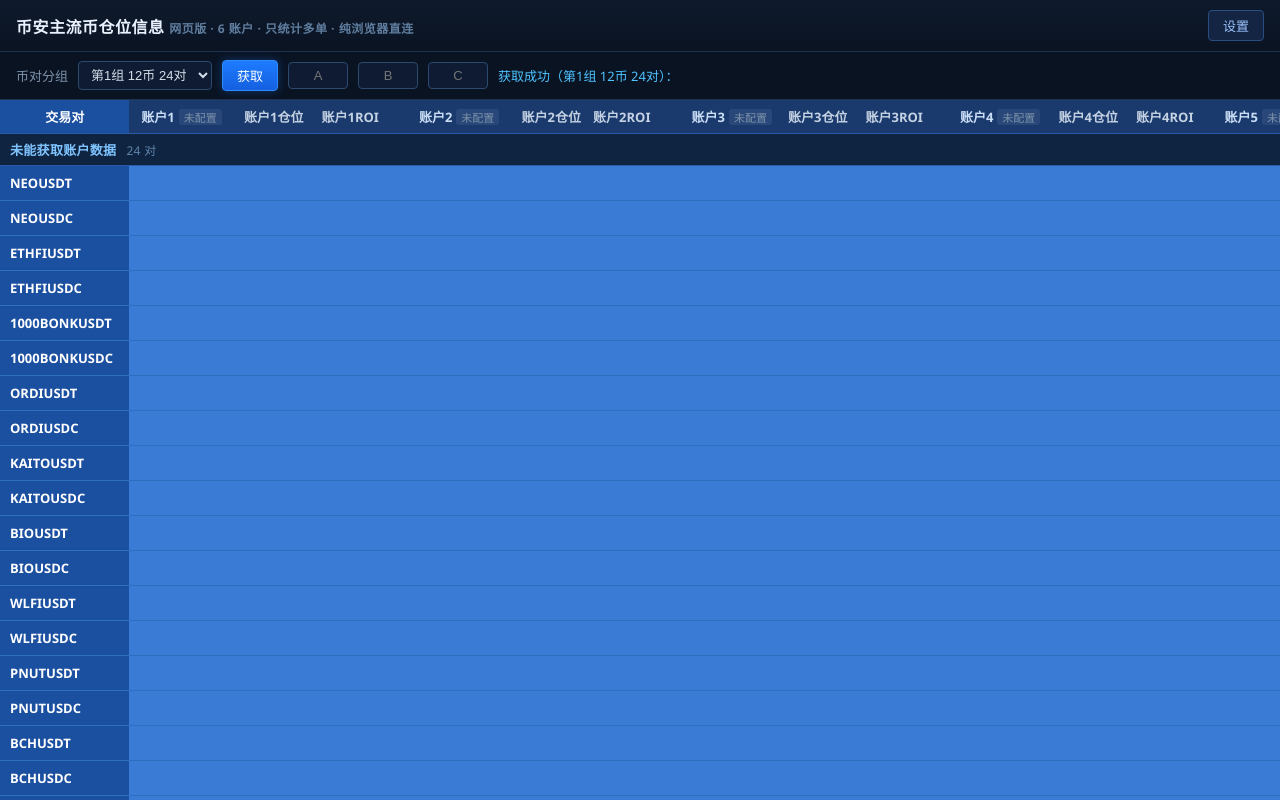
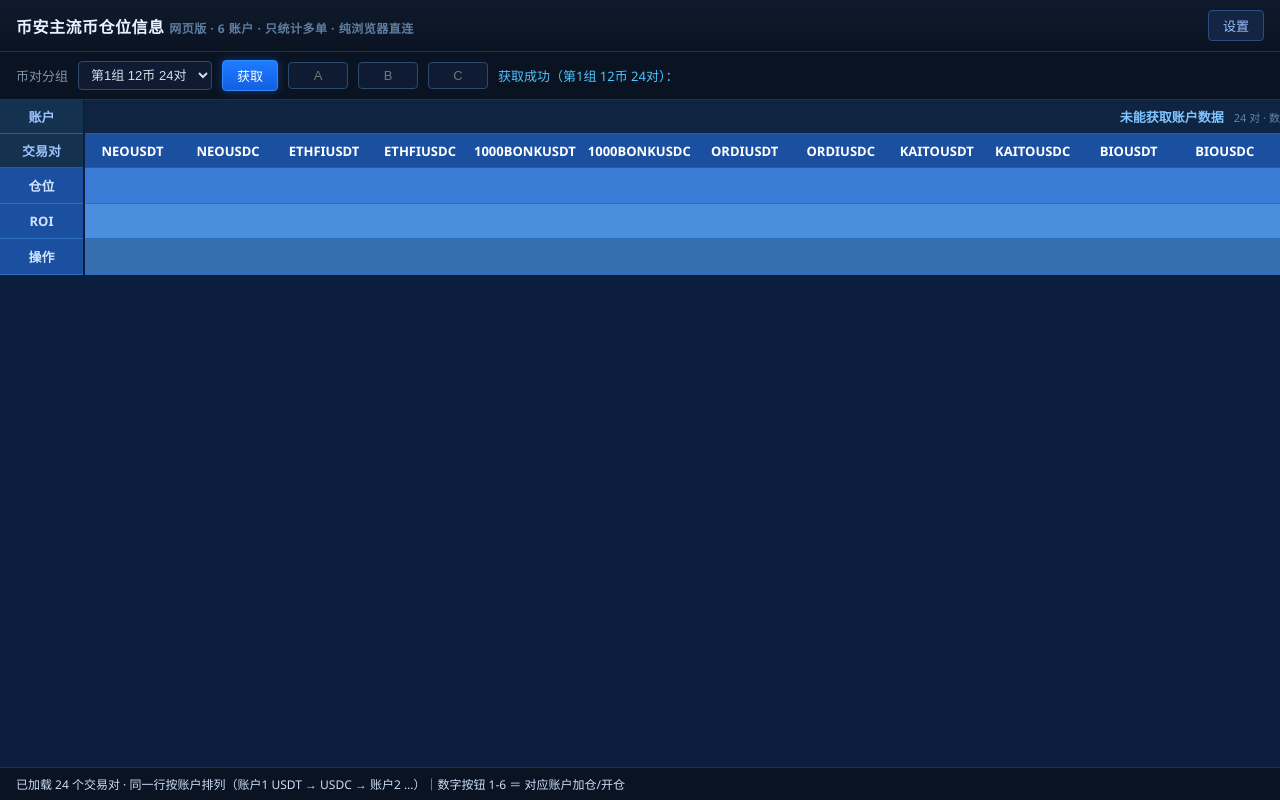
Before and after one commit to 840501862-bot/binance-position-web, a plain HTML site: page index.html in a window 1280 px wide. Both pictures are taken after a click on the button "获取". Shown: the top 800 px of the page. Drawn offline with Linux system fonts and the light colour scheme.

Commit message:
feat: 交易对改为同一行按账户排列（账户1 USDT→USDC、账户2 USDT→USDC …），表头两行 + 仓位/ROI/操作三行

```diff
--- a/index.html
+++ b/index.html
@@ -48,12 +48,33 @@
 
   main { flex: 1; overflow: hidden; display: flex; flex-direction: column; }
   .table-wrap { flex: 1; overflow: auto; position: relative; background: #0c1e3e; }
-  table { border-collapse: collapse; width: 100%; min-width: 1750px; }
+  table { border-collapse: collapse; width: max-content; }
+  /* 转置表：交易对横排在同一行表头 —— 账户1 的 USDT 对 → 账户1 的 USDC 对 → 账户2 的 USDT 对 → … */
   thead th {
-    position: sticky; top: 0; z-index: 2;
+    position: sticky; z-index: 2;
     background: #1a3a6e; border-bottom: 1px solid #2c5aa8;
     padding: 7px 6px; font-weight: 600; white-space: nowrap; color: #8fa8c4;
   }
+  thead tr#bandRow th { top: 0; }
+  thead tr#headRow th { top: 29px; }
+  thead th.rowlab, tbody td.rowlab {
+    left: 0; width: 84px; min-width: 84px; max-width: 84px;
+    border-right: 2px solid #0c1e3e;
+  }
+  thead th.rowlab { z-index: 4; background: #14324f; color: #9cc3ff; }
+  tbody td.rowlab { position: sticky; z-index: 3; background: #1b4fa0; color: #cfe3ff;
+    font-weight: 600; text-align: center; }
+  th.band-th { text-align: center; background: #0f2440; color: #7fc4ff; }
+  th.band-th .band-sub { display: inline-block; color: #5f86ad; font-weight: 400;
+    margin-left: 10px; font-size: 11px; }
+  th.pair { text-align: center; color: #ffffff; background: #1b4fa0; min-width: 96px; }
+  th.sec-first, td.sec-first { border-left: 2px solid #0c1e3e; }
+  tbody tr.row-a td:not(.rowlab) { background: #3A7BD5; }
+  tbody tr.row-b td:not(.rowlab) { background: #4B8EDD; }
+  tbody tr.row-c td:not(.rowlab) { background: #356FB0; }
+  tbody tr.row-a:hover td:not(.rowlab),
+  tbody tr.row-b:hover td:not(.rowlab),
+  tbody tr.row-c:hover td:not(.rowlab) { filter: brightness(1.1); }
   thead th.acct-head { text-align: center; color: #c9ddf5; }
   thead th.acct-head .tag { display: inline-block; font-size: 11px; font-weight: 400;
     border-radius: 3px; padding: 0 5px; margin-left: 4px; }
@@ -67,16 +88,6 @@
   /* 不同币种之间的空行分隔（与桌面版一致） */
   tbody tr.coin-gap td { background: #0c1e3e; height: 18px; padding: 0; border: none; }
   tbody tr.coin-gap:hover td { background: #0c1e3e; }
-  /* 账户分段标题行：账户1 · USDT → 账户1 · USDC → 账户2 · USDT → … */
-  tbody tr.acct-band td {
-    background: #0f2440; color: #7fc4ff; font-weight: 600; letter-spacing: .3px;
-    padding: 6px 10px; border-top: 1px solid #2c5aa8; border-bottom: 1px solid #2c5aa8;
-  }
-  tbody tr.acct-band.band-1 td { background: #0c1e35; }
-  tbody tr.acct-band:hover td { background: #14324f; }
-  tbody tr.acct-band td .band-sub {
-    color: #5f86ad; font-weight: 400; margin-left: 10px; font-size: 12px;
-  }
   td.sym { font-weight: 600; color: #ffffff; padding-left: 10px; background: #1b4fa0; }
   thead th.sym { background: #1b4fa0; color: #ffffff; border-bottom: 1px solid #2c5aa8; }
   td.num, th.num { text-align: right; color: #c3d1e2; }
@@ -87,6 +98,8 @@
     border-color: #2a5ca0; color: #6fb0ff;
   }
   td .btn-add:hover { background: #1a4d8f; color: #fff; }
+  td .btn-add.btn-mini { min-width: 0; padding: 1px 5px; font-size: 11px; margin: 0 1px; }
+  td .btn-add.btn-mini.own { background: #1a4d8f; border-color: #4a8fe0; color: #dcebff; font-weight: 600; }
   .pos-up { color: #ff5470; font-weight: 600; }
   .pos-dn { color: #3ddc97; font-weight: 600; }
   .empty { text-align: center; padding: 40px 0; color: #5f7d9e; }
@@ -142,7 +155,10 @@
 <main>
   <div class="table-wrap" id="tableWrap">
     <table id="grid">
-      <thead><tr id="headRow"></tr></thead>
+      <thead>
+        <tr id="bandRow"></tr>
+        <tr id="headRow"></tr>
+      </thead>
       <tbody id="gridBody"></tbody>
     </table>
     <div class="empty" id="emptyHint">点击「获取」拉取各账户仓位</div>
@@ -844,92 +860,93 @@ async function onPlanOk() {
   }
 }
 
-// ==================== 表格渲染 ====================
+// ==================== 表格渲染（转置：交易对横排在表头同一行） ====================
 function render() {
   const data = state.data;
   if (!data) return;
   $("emptyHint").style.display = "none";
-  const head = $("headRow");
-  head.innerHTML = "";
-  let h = th("交易对", "sym");
-  data.accounts.forEach(a => {
-    h += th("", "center", "sep");
-    const cfg = state.configured[a.idx];
-    const k = loadKeys()[a.idx] || {};
-    const fiveTag = k.is5x ? " <span class='tag' style='background:rgba(124,58,237,.2);color:#a78bfa;'>5x</span>" : "";
-    h += "<th class='acct-head'>" + esc(a.name) + fiveTag + tagOf(a) + "</th>";
-    h += th(a.name + "仓位", "num");
-    h += th(a.name + "ROI", "num");
-    h += th("", "center");
+  const bandRow = $("bandRow"), head = $("headRow"), tbody = $("gridBody");
+  bandRow.innerHTML = ""; head.innerHTML = ""; tbody.innerHTML = "";
+
+  // 账户优先排列：账户1 的 USDT 对 → 账户1 的 USDC 对 → 账户2 的 USDT 对 → 账户2 的 USDC 对 → …
+  const groups = [];
+  (data.sections || []).forEach(sec => {
+    const syms = sec.syms.filter(s => state.groupPairs.has(s));
+    if (!syms.length) return;
+    const rm = (data.accounts[sec.idx] && data.accounts[sec.idx].rows) || {};
+    let total = 0;
+    syms.forEach(s => { const r = rm[s]; if (r && r.notional > 0) total += r.notional; });
+    groups.push({idx: sec.idx, name: sec.name, quote: sec.quote, syms, total});
   });
+  const anyOk = data.accounts.some(a => a.status === "ok");
+  const rest = ALL_PAIRS.filter(s => state.groupPairs.has(s) && !(data.heldSyms && data.heldSyms.has(s)));
+  const shownSyms = new Set();
+
+  // ---- 表头：上排账户分段（账户1 · USDT / 账户1 · USDC / …），下排交易对 ----
+  const fiveTag = idx => keysFor(idx).is5x
+    ? "<span style='background:rgba(124,58,237,.2);color:#a78bfa;font-size:11px;font-weight:400;border-radius:3px;padding:0 4px;margin-left:6px;'>5x</span>"
+    : "";
+  let b = "<th class='rowlab band-lab'>账户</th>";
+  let h = "<th class='rowlab'>交易对</th>";
+  groups.forEach((g, gi) => {
+    b += "<th class='band-th" + (gi ? " sec-first" : "") + "' colspan='" + g.syms.length + "'>" +
+      esc(g.name + " · " + g.quote) + fiveTag(g.idx) +
+      "<span class='band-sub'>" + g.syms.length + " 对 · 合计 " + fmtMoney(g.total) + " U</span></th>";
+    g.syms.forEach((s, si) => {
+      shownSyms.add(s);
+      h += "<th class='pair" + (si === 0 ? " sec-first" : "") + "'>" + esc(s) + "</th>";
+    });
+  });
+  if (rest.length) {
+    b += "<th class='band-th sec-first' colspan='" + rest.length + "'>" +
+      (anyOk ? "各账户均无持仓" : "未能获取账户数据") +
+      "<span class='band-sub'>" + rest.length + " 对 · 数字按钮＝对应账户开仓</span></th>";
+    rest.forEach((s, si) => {
+      shownSyms.add(s);
+      h += "<th class='pair" + (si === 0 ? " sec-first" : "") + "'>" + esc(s) + "</th>";
+    });
+  }
+  bandRow.innerHTML = b;
   head.innerHTML = h;
 
-  const tbody = $("gridBody");
-  tbody.innerHTML = "";
-  const totalCols = 1 + data.accounts.length * 4;
-  const shownSyms = new Set();
-  let bandNo = 0;
-
-  // 分段标题行（账户1 · USDT / 账户1 · USDC / 账户2 · USDT …）
-  function appendBand(label, sub) {
+  // ---- 数据行：仓位 / ROI / 操作 ----
+  // 操作列：每个已配置账户一个数字按钮（无仓即开仓）；ownIdx 为该列所属账户，高亮
+  function opButtons(sym, ownIdx) {
+    let out = "";
+    for (let i = 0; i < ACCOUNT_COUNT; i++) {
+      if (!state.configured[i]) continue;
+      out += "<button class='btn-add btn-mini" + (i === ownIdx ? " own" : "") +
+        "' data-sym='" + esc(sym) + "' data-i='" + i +
+        "' title='" + esc(ACCOUNT_NAMES[i] + " · " + sym) + "'>" + (i + 1) + "</button>";
+    }
+    return out;
+  }
+  let r1 = "<td class='rowlab'>仓位</td>", r2 = "<td class='rowlab'>ROI</td>", r3 = "<td class='rowlab'>操作</td>";
+  groups.forEach(g => {
+    const acct = data.accounts[g.idx] || {};
+    g.syms.forEach((s, si) => {
+      const first = si === 0 ? " sec-first" : "";
+      const row = acct.rows ? acct.rows[s] : null;
+      const has = row && row.notional > 0;
+      r1 += "<td class='num" + first + "'><span class='mono'>" + (has ? fmtMoney(row.notional) : "") + "</span></td>";
+      r2 += "<td class='num" + first + "'><span class='mono " + (has ? roiClass(row.roi) : "") + "'>" +
+        (has ? fmtRoi(row.roi) : "") + "</span></td>";
+      r3 += "<td class='center" + first + "'>" + opButtons(s, g.idx) + "</td>";
+    });
+  });
+  // 无仓交易对：仓位/ROI 留空，操作列同样给出各账户开仓按钮
+  rest.forEach((s, si) => {
+    const first = si === 0 ? " sec-first" : "";
+    r1 += "<td class='num" + first + "'></td>";
+    r2 += "<td class='num" + first + "'></td>";
+    r3 += "<td class='center" + first + "'>" + opButtons(s, -1) + "</td>";
+  });
+  [["row-a", r1], ["row-b", r2], ["row-c", r3]].forEach(([cls, html]) => {
     const tr = document.createElement("tr");
-    tr.className = "acct-band band-" + (bandNo % 2);
-    tr.innerHTML = "<td colspan='" + totalCols + "'>" + esc(label) +
-      (sub ? "<span class='band-sub'>" + esc(sub) + "</span>" : "") + "</td>";
+    tr.className = cls;
+    tr.innerHTML = html;
     tbody.appendChild(tr);
-    bandNo++;
-  }
-  // 交易对数据行（所有账户的列照常并排显示）
-  function appendRows(syms, stripe) {
-    syms.forEach(sym => {
-      shownSyms.add(sym);
-      const tr = document.createElement("tr");
-      tr.className = "stripe-" + stripe;
-      let html = "<td class='sym'>" + esc(sym) + "</td>";
-      data.accounts.forEach(a => {
-        html += "<td class='sep'></td>";
-        if (a.status === "ok") {
-          const r = a.rows[sym];
-          if (r && r.notional > 0) {
-            html += "<td class='num mono'>" + fmtMoney(r.notional) + "</td>";
-            html += "<td class='num mono " + roiClass(r.roi) + "'>" + fmtRoi(r.roi) + "</td>";
-          } else {
-            html += "<td class='num'></td><td class='num'></td>";
-          }
-          const cfg = state.configured[a.idx];
-          html += "<td class='center'>" + (cfg
-            ? "<button class='btn-add' data-sym='" + esc(sym) + "' data-i='" + a.idx + "'>加仓" + (a.idx + 1) + "</button>"
-            : "") + "</td>";
-        } else if (a.status === "error") {
-          html += "<td class='num' style='color:#f53f3f'>失败</td><td class='num'></td><td class='center'></td>";
-        } else {
-          html += "<td class='num'></td><td class='num'></td><td class='center'></td>";
-        }
-      });
-      tr.innerHTML = html;
-      tbody.appendChild(tr);
-    });
-  }
-
-  // 账户优先：账户1 的 USDT 对 → 账户1 的 USDC 对 → 账户2 的 USDT 对 → 账户2 的 USDC 对 → …
-  (data.sections || []).forEach((sec, si) => {
-    const syms = sec.syms.filter(s => state.groupPairs.has(s));
-    if (!syms.length) return;
-    const acct = data.accounts[sec.idx];
-    const rm = (acct && acct.rows) || {};
-    let total = 0;
-    syms.forEach(s => { const r = rm[s]; if (r && r.notional > 0) total += r.notional; });
-    appendBand(sec.name + " · " + sec.quote, syms.length + " 对 · 合计 " + fmtMoney(total) + " U");
-    appendRows(syms, si % 2);
   });
-
-  // 所有账户都没有多单的交易对统一放到最后，保证还能对任意账户「加仓」（无仓即开仓）
-  const rest = ALL_PAIRS.filter(s => state.groupPairs.has(s) && !(data.heldSyms && data.heldSyms.has(s)));
-  if (rest.length) {
-    const anyOk = data.accounts.some(a => a.status === "ok");
-    appendBand(anyOk ? "各账户均无持仓" : "未能获取账户数据", rest.length + " 对");
-    appendRows(rest, ((data.sections || []).length) % 2);
-  }
   bindAddButtons();
 
   const parts = [];
@@ -946,7 +963,7 @@ function render() {
     }
   });
   $("status").textContent = "获取成功（" + $("groupSel").selectedOptions[0].textContent + "）：" + parts.join(" | ");
-  $("summary").textContent = "已加载 " + shownSyms.size + " 个交易对 · 按账户分段（账户1 USDT → USDC → 账户2 …）";
+  $("summary").textContent = "已加载 " + shownSyms.size + " 个交易对 · 同一行按账户排列（账户1 USDT → USDC → 账户2 …）｜数字按钮 1-6 ＝ 对应账户加仓/开仓";
   $("cleaned").textContent = data.cleaned_total ? "撤销失效止损单 " + data.cleaned_total + " 个" : "";
 }
 function th(text, cls, extra) {
```
